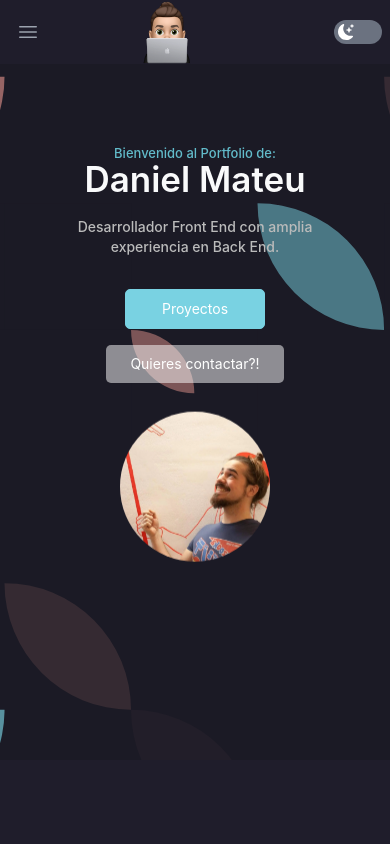
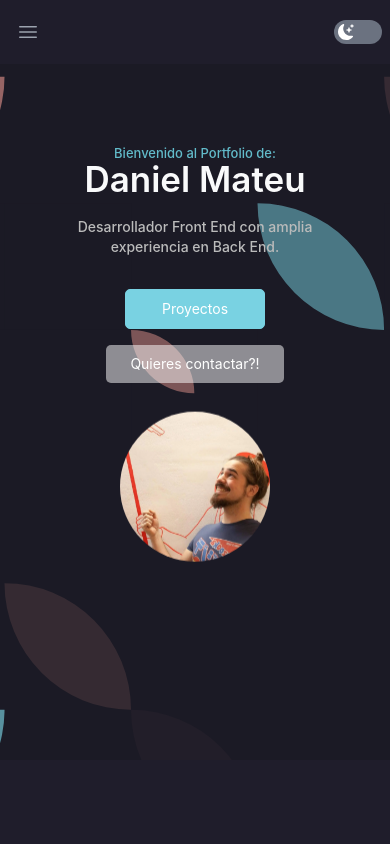
Before and after one commit to danielmateu/portfolio-agosto-2023, a Next.js app: page / in a window 390 px wide. Shown: the top 844 px of the page. Built offline with nearby package versions, Linux system fonts and the light colour scheme.

Commit message:
navbar updated

```diff
--- a/components/Navbar.jsx
+++ b/components/Navbar.jsx
@@ -19,13 +19,8 @@ const navigation = [
   { name: 'Contacto', href: '#contact', current: true },
 ]
 
-
 export default function Example() {
-
-
   const [theme, setTheme] = useContext(Context)
-
-
   return (
     <Disclosure as="nav" className={` ${theme === 'dark' ? 'bg-[#1F1D2B]' : 'bg-gray-50'} fixed w-full z-[500]`}>
       {({ open }) => (
@@ -45,23 +40,14 @@ export default function Example() {
               </div>
               <div className={"flex flex-1 py-4 items-center sm:items-center sm:justify-between"}>
                 <div className={"flex flex-shrink-0 m-auto sm:m-0 items-center"}>
-                  <Link href={'#'}>
-                    <Image width={100} height={100}
-                      className={"block h-20 w-auto lg:hidden scale-90 transition cursor-pointer"}
+                    <Image width={40} height={40}
+                      className={"hidden w-auto sm:inline scale-90 transition"}
                       src={logo}
-                      href={'#'}
                       alt="Portfolio logo"
                     />
-                  </Link>
-                  {/*  */}
-                  <Link href={'#'}><span className={`${theme === 'dark' ? 'text-gray-100' : 'text-gray-800'} text-2xl font-semibold ml-2`}>
-                    <Image width={100} height={100}
-                      className={"hidden h-20 w-auto lg:inline scale-90 transition cursor-pointer"}
-                      src={logo}
-                      alt="Portfolio logo"
-                    /></span></Link>
+                    {/* </span></Link> */}
                 </div>
-                <div className={"hidden  sm:block"}>
+                <div className={"hidden sm:block"}>
                   <div className={"flex "}>
                     {navigation.map((item) => (
                       <a
@@ -81,7 +67,6 @@ export default function Example() {
 
             </div>
           </div>
-
           {/* MOBILE MENU */}
 
           <Disclosure.Panel className={"sm:hidden"}>
```
